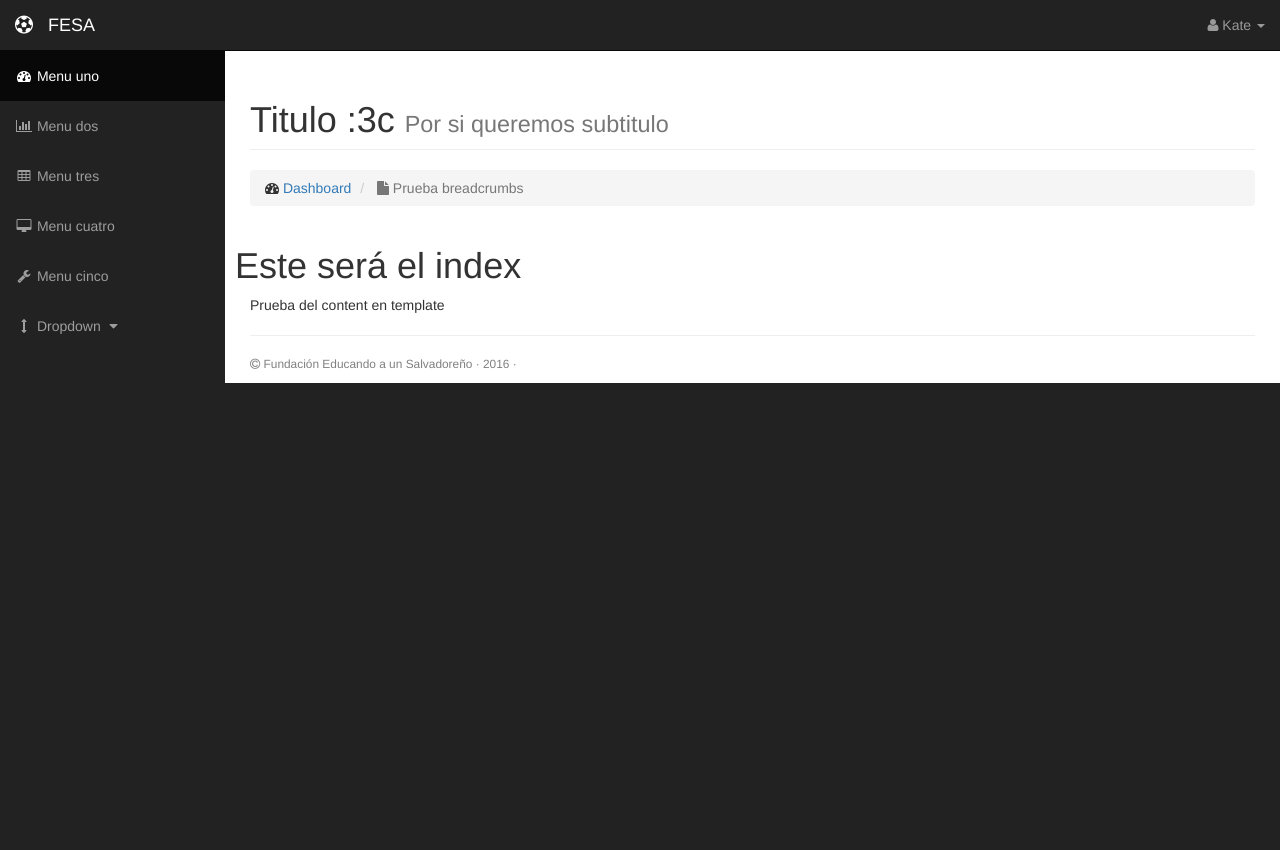
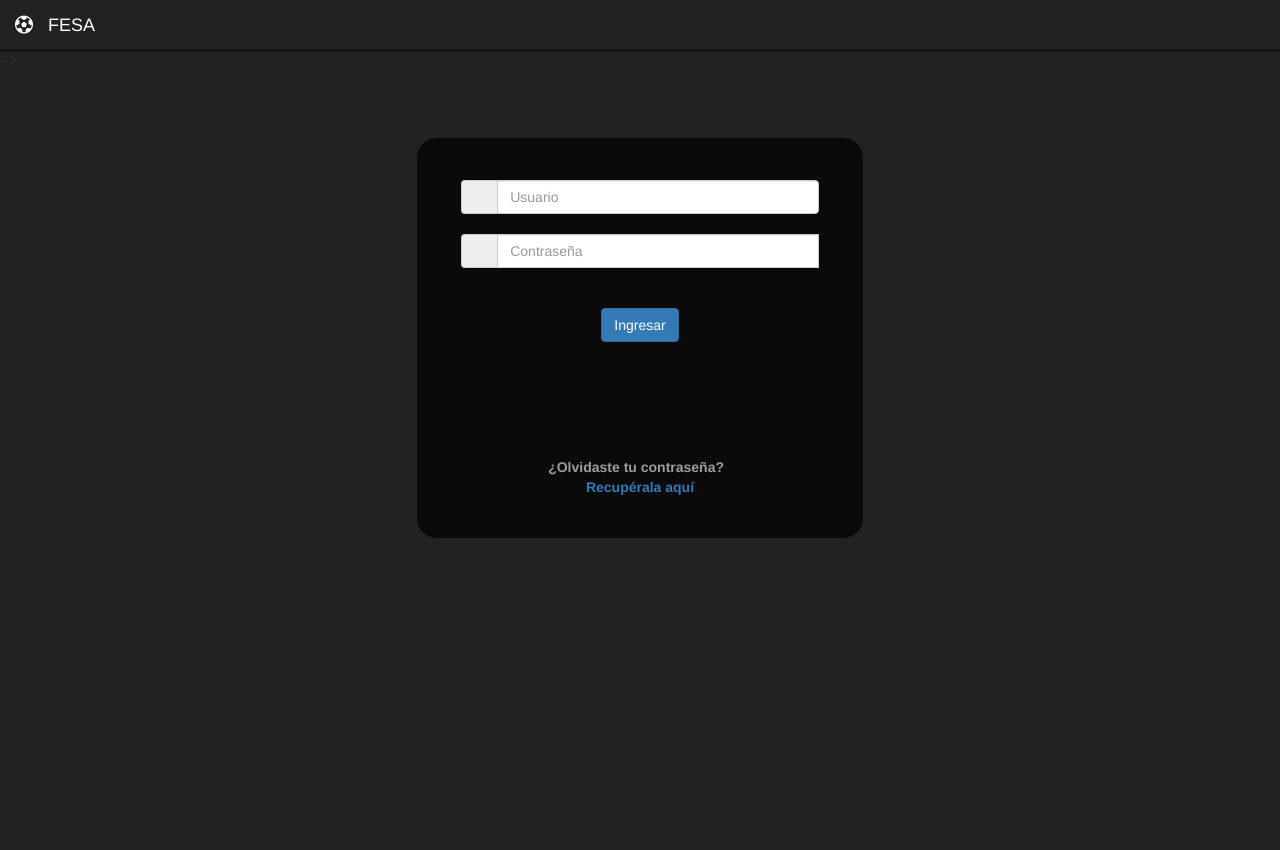
Before and after one commit to salvadorortiz/fesa, a Django app: page / in a window 1280 px wide. Before the commit the page ends 383 px from the top, so only its background shows below. Run offline with Django 3.2, Linux system fonts and the light colour scheme; some libraries are stand-ins or nearby versions; some web fonts are replaced.

Commit message:
Creación de pagina login.html sin funcionalidad programada.

```diff
--- a/fesa/urls.py
+++ b/fesa/urls.py
@@ -18,5 +18,6 @@ from django.contrib import admin
 
 urlpatterns = [
     url(r'^admin/', include(admin.site.urls)),
-    url(r'^$','fesa.views.home', name='home'),
+    url(r'^$','fesa.views.login', name='login'),
+    url(r'^home','fesa.views.home', name='home'),
 ]
--- a/fesa/views.py
+++ b/fesa/views.py
@@ -1,4 +1,7 @@
 from django.shortcuts import render
+
+def login(request):
+	return render(request,'login.html')
 
 def home(request):
 	data={'usuario': 'Kate'}
--- a/templates/base.html
+++ b/templates/base.html
@@ -1,4 +1,4 @@
-<html lang="en">
+<html lang="es">
 
 <head>
     {% load staticfiles %}
@@ -169,4 +169,6 @@
 
 
 
-</body></html>
+</body>
+
+</html>
--- /dev/null
+++ b/templates/login.html
@@ -0,0 +1,90 @@
+<!DOCTYPE html>
+<html lang="es">
+<head>
+	{% load staticfiles %}
+	<meta charset="UTF-8">
+	<title>Ingresar</title>
+	<meta charset="UTF-8">
+    <meta http-equiv="X-UA-Compatible" content="IE=edge,chrome=1">
+    <meta name="viewport" content="width=device-width, initial-scale=1">
+    <link rel="stylesheet" type="text/css" href="{% static 'css/bootstrap.min.css' %}" />
+    <link rel="stylesheet" type="text/css" href="{% static 'css/sb-admin.css' %}" />
+	<link rel="stylesheet" type="text/css" href="{% static 'css/morris.css' %}" />
+    <link rel="stylesheet" type="text/css" href="{% static 'css/font-awesome.min.css' %}" />
+    <link rel="stylesheet" type="text/css" href="{% static 'css/myStyle.css' %}" />
+    <script src="{% static 'js/jquery.min.js' %}"></script>
+    <script src="{% static 'js/bootstrap.min.js' %}"></script>
+    <script src="{% static 'js/metisMenu.min.js' %}"></script>-->
+    <script src="{% static 'js/raphael-min.js' %}"></script>
+    <script src="{% static 'js/morris.min.js' %}"></script>
+    <script src="{% static 'js/morris-data.js' %}"></script>
+    <script src="{% static 'js/jquery.flot.js' %}"></script>
+    <script src="{% static 'js/jquery.flot.tooltip.min.js' %}"></script>
+    <script src="{% static 'js/jquery.flot.resize.js' %}"></script>
+    <script src="{% static 'js/jquery.flot.pie.js' %}"></script>
+    <script src="{% static 'js/flot-data.js' %}"></script>
+
+    <style type="text/css">
+        #notificaciones{
+            position: fixed;
+            right:0px;
+            top:15%;
+            width: 30%;
+            z-index: 3;
+        }
+    </style>
+</head>
+<body>
+	<div id="wrapper">
+		<nav class="navbar navbar-inverse navbar-fixed-top" role="navigation">
+            <div class="navbar-header">
+                <button type="button" class="navbar-toggle" data-toggle="collapse" data-target=".navbar-ex1-collapse">
+                    <span class="sr-only">Toggle navigation</span>
+                    <span class="icon-bar"></span>
+                    <span class="icon-bar"></span>
+                    <span class="icon-bar"></span>
+                </button>
+                <a class="navbar-brand" href="index.html"><i class="fa fa-futbol-o"></i> &nbsp; FESA</a>
+            </div>
+        </nav>
+	</div>
+    <div class="row">
+        <div class="col-lg-4"></div>
+    	<div class="row">
+        <div class="col-lg-4 col-xs-offset-2 col-sm-offset-3 col-md-offset-4" id="contenedor-log-in">
+            <center>
+                <div class="row">
+                    <div id="log-in" >
+                        <br />
+                        <form action="#">
+                            <div class="input-group">
+                                <span class="input-group-addon"><span class="glyphicon glyphicon-user"></span></span>
+                                <input type="text" class="form-control" placeholder="Usuario" id="user"/>
+                            </div>
+                            <br />
+                            <div class="input-group">
+                                <span class="input-group-addon"><span class="glyphicon glyphicon-lock"></span></span>
+                                <input type="password" class="form-control" placeholder="Contraseña" id="pass"/><br />
+                            </div>
+                            <br /><br />
+                            <div class="form-group">
+                                <button class="btn btn-primary" id="btnIngresar" onclick="ir()"> Ingresar </button>
+                            </div>
+                        </form>
+                    </div>
+                    <br /><br /><br /><br/><br class="visible-lg visible-md"/>
+                    <b><span id="nota"> ¿Olvidaste tu contraseña? &nbsp;<br /><a href="#">Recupérala aquí</a></span></b>
+                </div>
+            </center>
+        </div>
+    </div>
+        <div class="col-lg-4"></div>
+    </div>
+</body>
+</html>
+
+<script type="text/javascript">
+	function ir(){
+		parent.location="{%url 'home'%}";
+	}
+</script>
```
